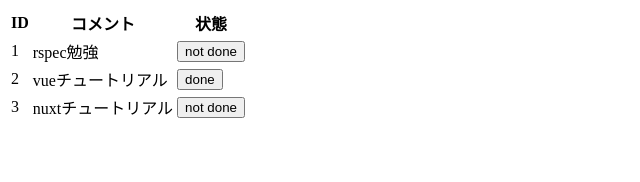
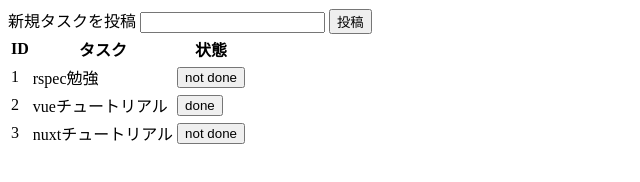
Before and after one commit to yuki-data/vue_sample_todo_app, a plain HTML site: page index.html in a window 1280 px wide. Shown: the whole page, without its empty margins (0-640 px from the left). Drawn offline with nearby package versions, Linux system fonts and the light colour scheme.

Commit message:
新規投稿フォームとボタン追加

```diff
--- a/index.html
+++ b/index.html
@@ -6,11 +6,14 @@
   </head>
   <body>
     <div id="app">
+      <label for="input-todo">新規タスクを投稿</label>
+      <input id="input-todo" type="text" ref="comment" />
+      <button>投稿</button>
       <table>
         <thead>
           <tr>
             <th class="id">ID</th>
-            <th class="comment">コメント</th>
+            <th class="comment">タスク</th>
             <th class="state">状態</th>
           </tr>
         </thead>
```
